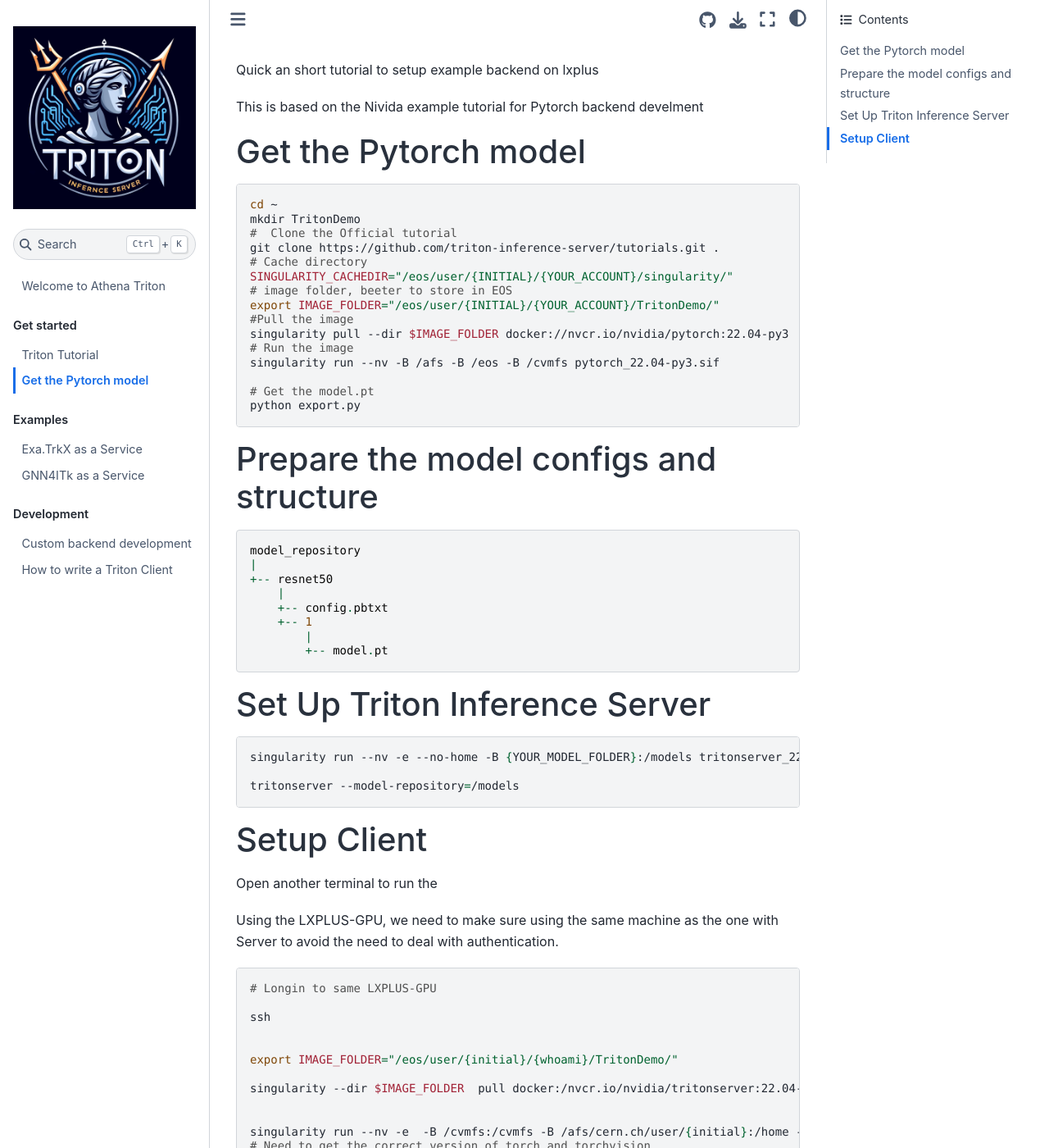
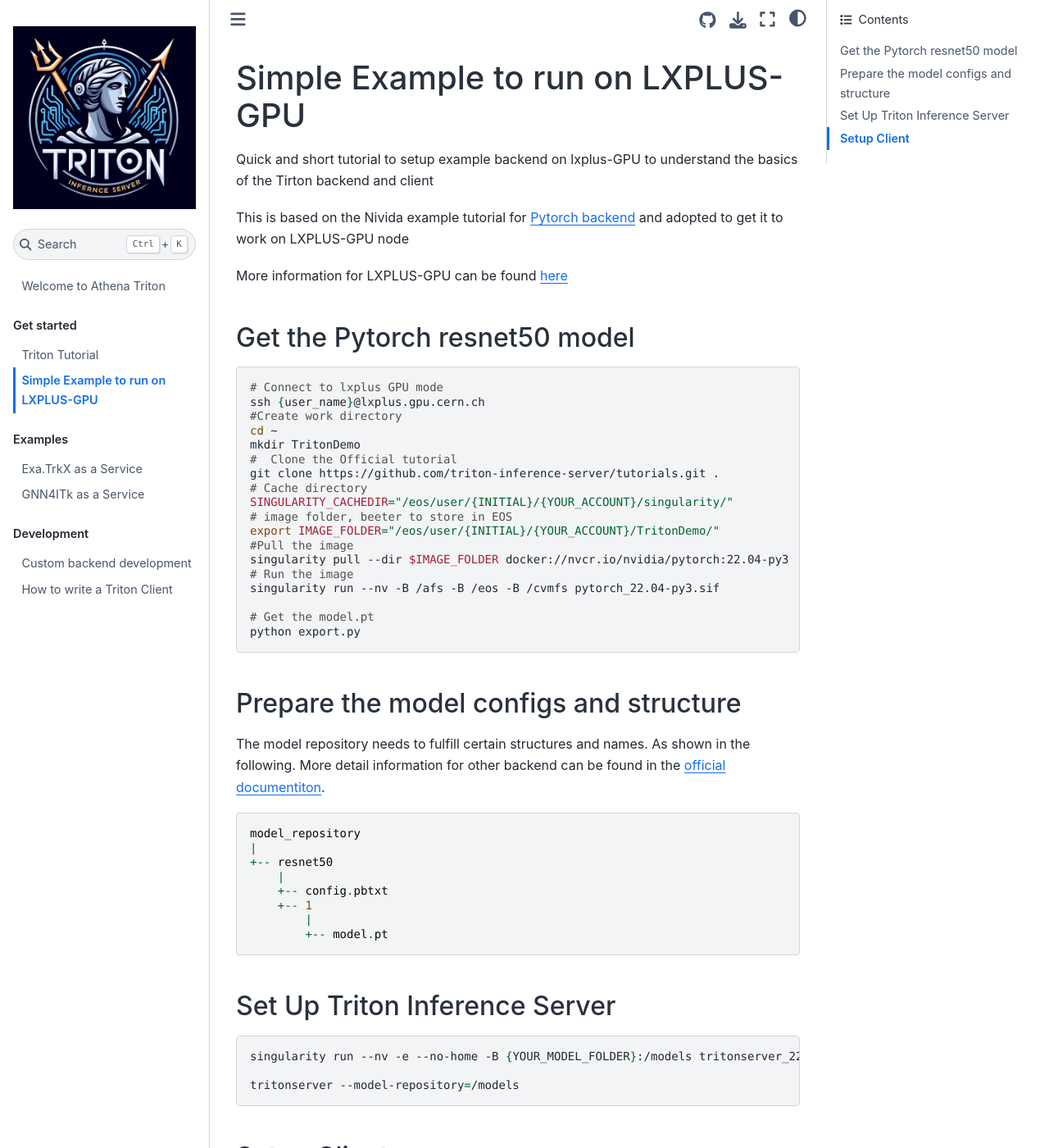
Before and after one commit to hrzhao76/AthenaTriton, a Jupyter Book: the page built from book/triton-lxplusGPU.md, in a window 1280 px wide and 1400 px high. Shown: the whole window at 82% size. Built offline with Jupyter Book 1.0.4 settings and Sphinx 7.4.7 and the Sphinx Book theme 1.1.4, drawn with Linux system fonts in a browser that asks for light colours; some of the changed text lies outside the part shown.

Commit message:
Fix some typo

````diff
--- a/book/triton-lxplusGPU.md
+++ b/book/triton-lxplusGPU.md
@@ -1,12 +1,20 @@
-Quick an short tutorial to setup example backend on lxplus
 
-This is based on the Nivida example tutorial for Pytorch backend develment
+## Simple Example to run on LXPLUS-GPU
+
+Quick and short tutorial to setup example backend on lxplus-GPU to understand the basics of the Tirton backend and client
+
+This is based on the Nivida example tutorial for [Pytorch backend](https://github.com/triton-inference-server/tutorials/tree/main/Quick_Deploy/PyTorch) and adopted to get it to work on LXPLUS-GPU node
 
 
+More information for LXPLUS-GPU can be found [here](https://clouddocs.web.cern.ch/gpu/index.html)
 
-### Get the Pytorch model
+
+### Get the Pytorch resnet50 model
 
 ```bash
+# Connect to lxplus GPU mode
+ssh {user_name}@lxplus.gpu.cern.ch
+#Create work directory
 cd ~
 mkdir TritonDemo
 #  Clone the Official tutorial
@@ -27,6 +35,10 @@
 
 
 ### Prepare the model configs and structure
+
+The model repository needs to fulfill certain structures and names. As shown in the following. More detail information for other backend can be found in the [official documentiton](https://github.com/triton-inference-server/server/blob/main/docs/user_guide/model_repository.md).
+
+
 ```
 model_repository
 |
@@ -49,18 +61,15 @@
 
 ```
 
-
 ### Setup Client
 
-Open another terminal to run the
+Open another terminal to run the client script and send the inference request.
 
-Using the LXPLUS-GPU, we need to make sure using the same machine as the one with Server to avoid the need to deal with authentication.
-
+Using the LXPLUS-GPU, we need to make sure to use the same machine as the one with the Server to avoid the need to deal with authentication.
 ```bash
 # Longin to same LXPLUS-GPU
-
-ssh
-
+# You need to replace the XXX with the same node number as the server above.
+ssh {user_name}@lxplusXXX.cern.ch
 
 export IMAGE_FOLDER="/eos/user/{initial}/{whoami}/TritonDemo/"
 
````
Also changed, not shown: other parts of book/triton-lxplusGPU.md (+2 -3 lines), book/triton-tutorial.ipynb.
